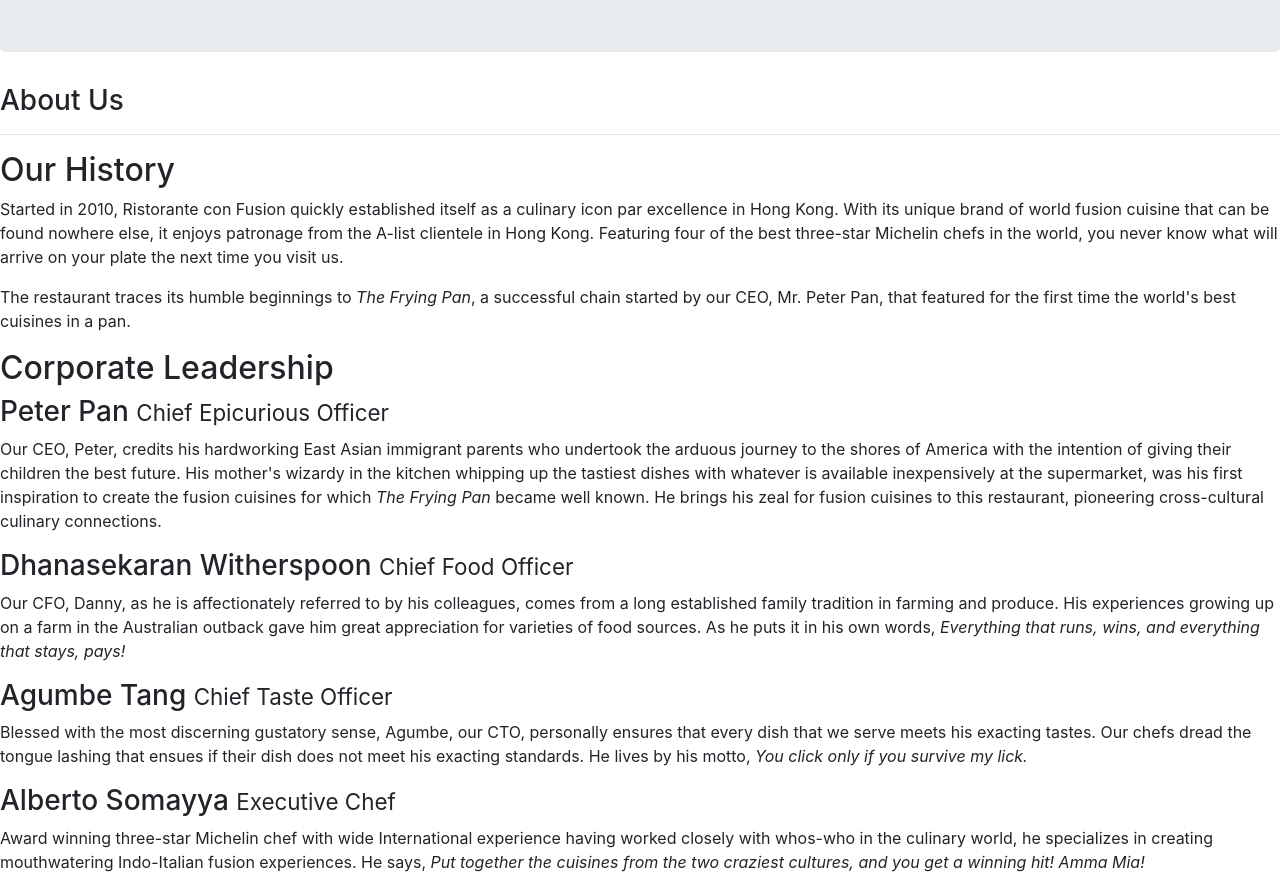
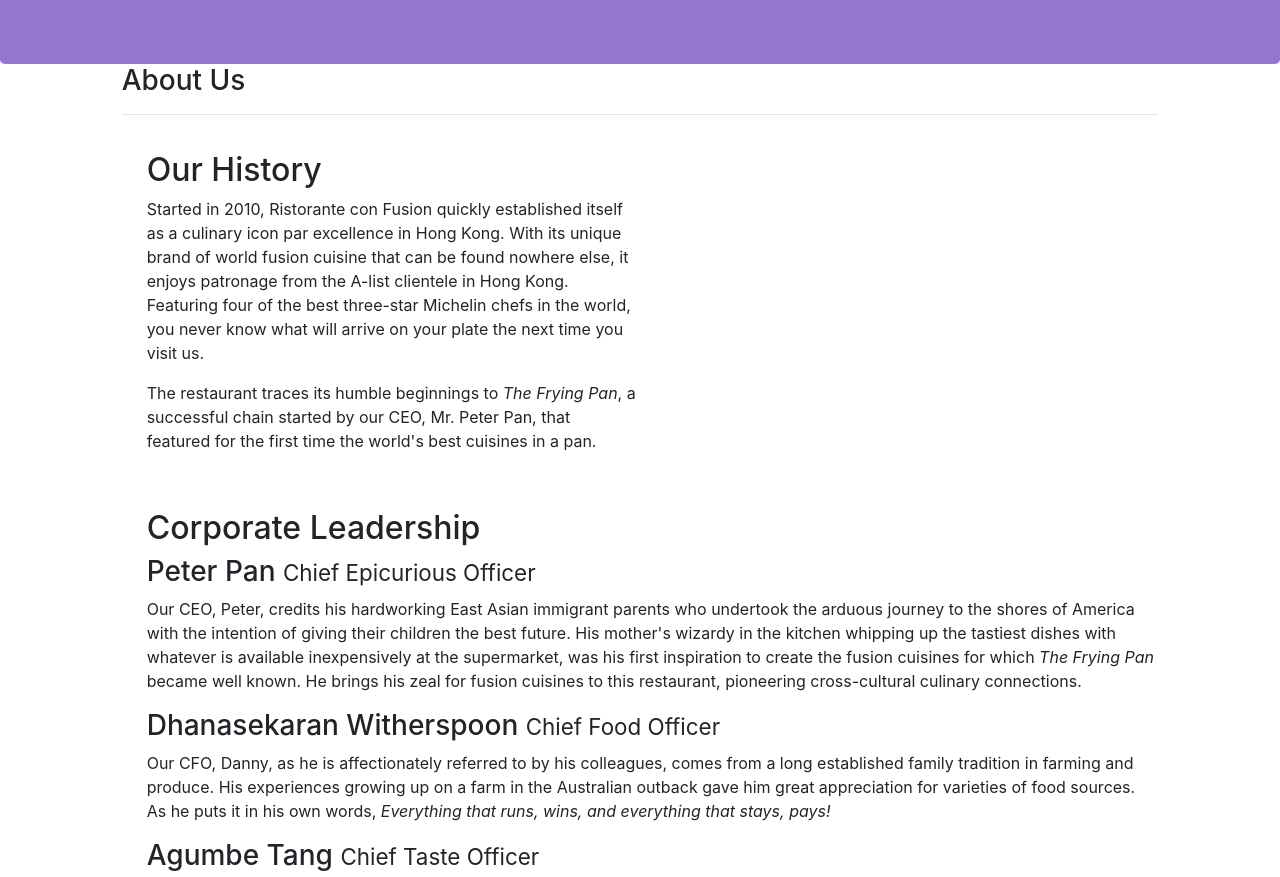
Before and after one commit to lapy113/learning-bootstrap, a website: page aboutus.html in a window 1280 px wide. Shown: the part 220-1097 px from the top of the page. Drawn offline with nearby package versions, Linux system fonts and the light colour scheme.

Commit message:
Assignment 1 complete

```diff
--- a/aboutus.html
+++ b/aboutus.html
@@ -9,7 +9,7 @@
 
     <!-- Bootstrap CSS -->
     <link rel="stylesheet" href="node_modules/bootstrap/dist/css/bootstrap.min.css">
-    <link rel="stylesheet" href="css/styles-aboutus.css">
+    <link rel="stylesheet" href="css/styles.css">
 
     <title>Ristorante Con Fusion: About Us</title>
 
@@ -30,16 +30,16 @@
         </div>
     </header>
 
-    <div>
-        <div>
-            <div>
+    <div class="container col-sm-10">
+        <div class="row ">
+            <div class="col-12 ">
                <h3>About Us</h3>
                <hr>
             </div>
         </div>
 
-        <div>
-            <div>
+        <div class="row our-history ">
+            <div class="col-12 col-sm-6 ">
                 <h2>Our History</h2>
                 <p>Started in 2010, Ristorante con Fusion quickly established itself as a culinary icon par excellence in Hong Kong. With its unique brand of world fusion cuisine that can be found nowhere else, it enjoys patronage from the A-list clientele in Hong Kong.  Featuring four of the best three-star Michelin chefs in the world, you never know what will arrive on your plate the next time you visit us.</p>
                 <p>The restaurant traces its humble beginnings to <em>The Frying Pan</em>, a successful chain started by our CEO, Mr. Peter Pan, that featured for the first time the world's best cuisines in a pan.</p>
@@ -49,17 +49,17 @@
         </div>
 
 
-        <div>
-            <div>
+        <div class="row corporate-leaders">
+            <div class="col-12">
                 <h2>Corporate Leadership</h2>
                 <h3>Peter Pan <small>Chief Epicurious Officer</small></h3>
-                <p>Our CEO, Peter, credits his hardworking East Asian immigrant parents who undertook the arduous journey to the shores of America with the intention of giving their children the best future. His mother's wizardy in the kitchen whipping up the tastiest dishes with whatever is available inexpensively at the supermarket, was his first inspiration to create the fusion cuisines for which <em>The Frying Pan</em> became well known. He brings his zeal for fusion cuisines to this restaurant, pioneering cross-cultural culinary connections.</p>
+                <p class="d-none d-sm-block">Our CEO, Peter, credits his hardworking East Asian immigrant parents who undertook the arduous journey to the shores of America with the intention of giving their children the best future. His mother's wizardy in the kitchen whipping up the tastiest dishes with whatever is available inexpensively at the supermarket, was his first inspiration to create the fusion cuisines for which <em>The Frying Pan</em> became well known. He brings his zeal for fusion cuisines to this restaurant, pioneering cross-cultural culinary connections.</p>
                 <h3>Dhanasekaran Witherspoon <small>Chief Food Officer</small></h3>
-                <p>Our CFO, Danny, as he is affectionately referred to by his colleagues, comes from a long established family tradition in farming and produce. His experiences growing up on a farm in the Australian outback gave him great appreciation for varieties of food sources. As he puts it in his own words, <em>Everything that runs, wins, and everything that stays, pays!</em></p>
+                <p class="d-none d-sm-block">Our CFO, Danny, as he is affectionately referred to by his colleagues, comes from a long established family tradition in farming and produce. His experiences growing up on a farm in the Australian outback gave him great appreciation for varieties of food sources. As he puts it in his own words, <em>Everything that runs, wins, and everything that stays, pays!</em></p>
                 <h3>Agumbe Tang <small>Chief Taste Officer</small></h3>
-                <p>Blessed with the most discerning gustatory sense, Agumbe, our CTO, personally ensures that every dish that we serve meets his exacting tastes. Our chefs dread the tongue lashing that ensues if their dish does not meet his exacting standards. He lives by his motto, <em>You click only if you survive my lick.</em></p>
+                <p class="d-none d-sm-block">Blessed with the most discerning gustatory sense, Agumbe, our CTO, personally ensures that every dish that we serve meets his exacting tastes. Our chefs dread the tongue lashing that ensues if their dish does not meet his exacting standards. He lives by his motto, <em>You click only if you survive my lick.</em></p>
                 <h3>Alberto Somayya <small>Executive Chef</small></h3>
-                <p>Award winning three-star Michelin chef with wide International experience having worked closely with whos-who in the culinary world, he specializes in creating mouthwatering Indo-Italian fusion experiences. He says, <em>Put together the cuisines from the two craziest cultures, and you get a winning hit! Amma Mia!</em></p>
+                <p class="d-none d-sm-block">Award winning three-star Michelin chef with wide International experience having worked closely with whos-who in the culinary world, he specializes in creating mouthwatering Indo-Italian fusion experiences. He says, <em>Put together the cuisines from the two craziest cultures, and you get a winning hit! Amma Mia!</em></p>
             </div>
        </div>
 
--- a/css/styles.css
+++ b/css/styles.css
@@ -28,3 +28,8 @@ address {
     margin:0px;
     color: #0f0f0f;
 }
+
+.our-history,.corporate-leaders{
+    padding: 20px 0px 20px 0px;
+    margin-left: 10px;
+}
```
